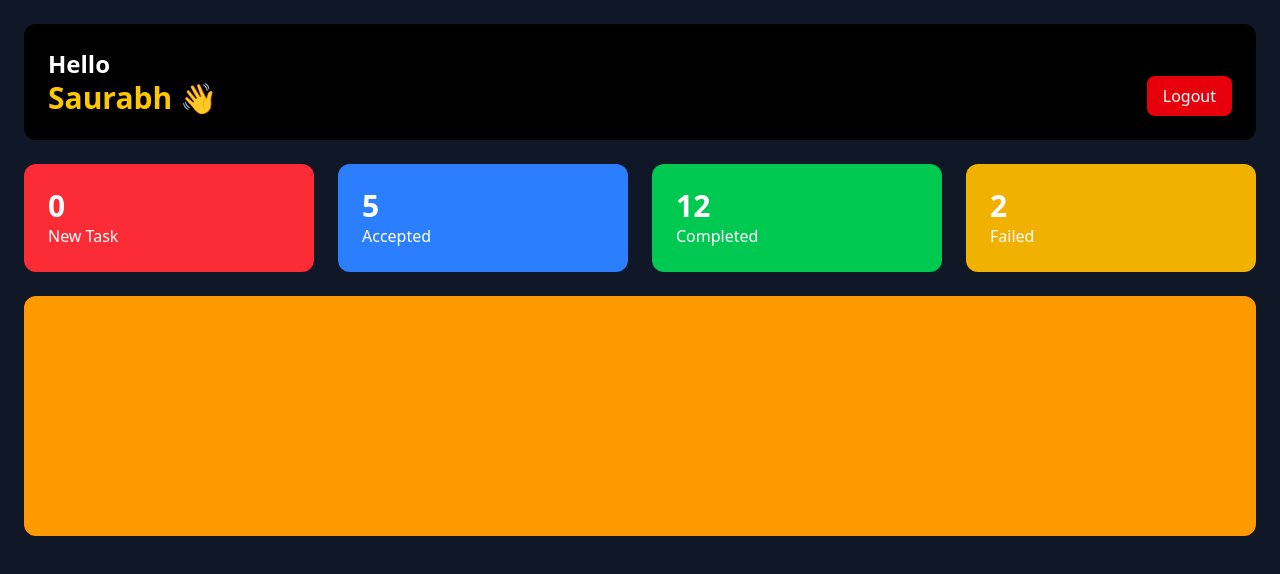
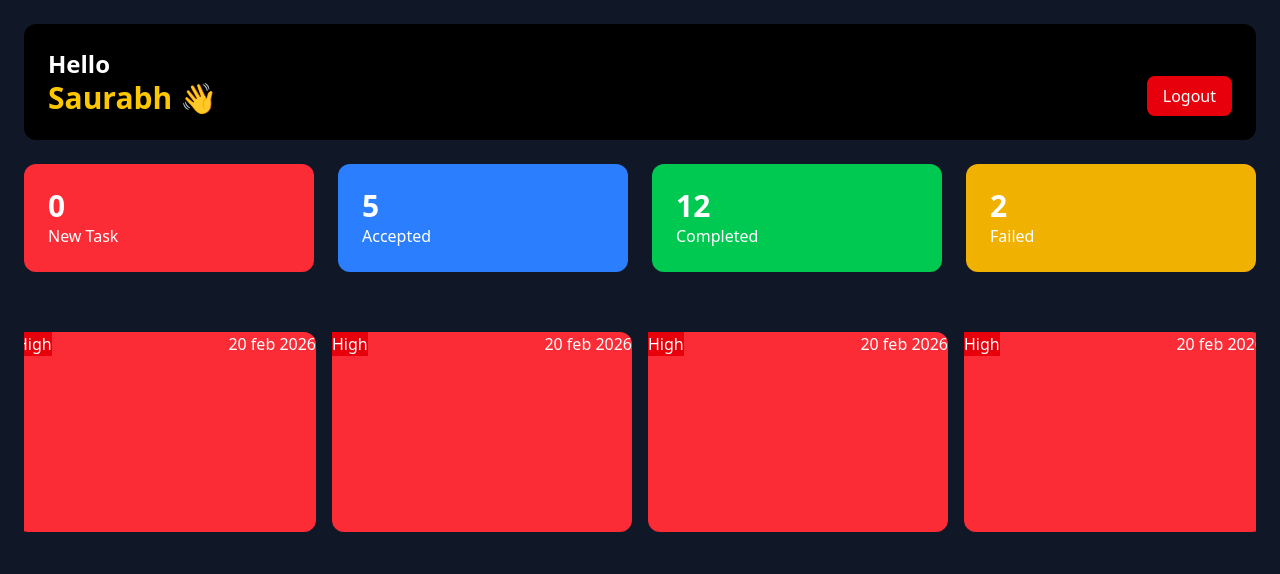
Before and after one commit to saurabhbhardwaj934/EMS, a React (Vite) app: page / in a window 1280 px wide. Shown: the top 574 px of the page. Built offline with nearby package versions, Linux system fonts and the light colour scheme.

Commit message:
add horizontal scroll in the tasklist

```diff
--- a/src/components/TaskList/TaskList.jsx
+++ b/src/components/TaskList/TaskList.jsx
@@ -2,7 +2,52 @@ import React from 'react'
 
 const TaskList = () => {
   return (
-    <div className=' h-60 bg-amber-500 rounded-xl p-6 text-white'>
+    <div id='tasklist' className='flex items-center justify-center overflow-x-auto h-60 py-5 gap-4 rounded-xl p-6 text-white mt-10 flex-nowrap'>
+      <div className='flex-shrink-0 h-full w-[300px] bg-red-500 rounded-xl'>
+            <div className='flex justify-between'>
+              <h3 className='bg-red-600 '>High</h3>
+              <h4> 20 feb 2026 </h4>
+            </div>
+
+      </div>
+      <div className='flex-shrink-0 h-full w-[300px] bg-red-500 rounded-xl'>
+            <div className='flex justify-between'>
+              <h3 className='bg-red-600 '>High</h3>
+              <h4> 20 feb 2026 </h4>
+            </div>
+
+      </div>
+      <div className='flex-shrink-0 h-full w-[300px] bg-red-500 rounded-xl'>
+            <div className='flex justify-between'>
+              <h3 className='bg-red-600 '>High</h3>
+              <h4> 20 feb 2026 </h4>
+            </div>
+
+      </div>
+      <div className='flex-shrink-0 h-full w-[300px] bg-red-500 rounded-xl'>
+            <div className='flex justify-between'>
+              <h3 className='bg-red-600 '>High</h3>
+              <h4> 20 feb 2026 </h4>
+            </div>
+
+      </div>
+      <div className='flex-shrink-0 h-full w-[300px] bg-red-500 rounded-xl'>
+            <div className='flex justify-between'>
+              <h3 className='bg-red-600 '>High</h3>
+              <h4> 20 feb 2026 </h4>
+            </div>
+
+      </div>
+      <div className='flex-shrink-0 h-full w-[300px] bg-red-500 rounded-xl'>
+            <div className='flex justify-between'>
+              <h3 className='bg-red-600 '>High</h3>
+              <h4> 20 feb 2026 </h4>
+            </div>
+
+      </div>
+
+
+
 
     </div>
   )
```
